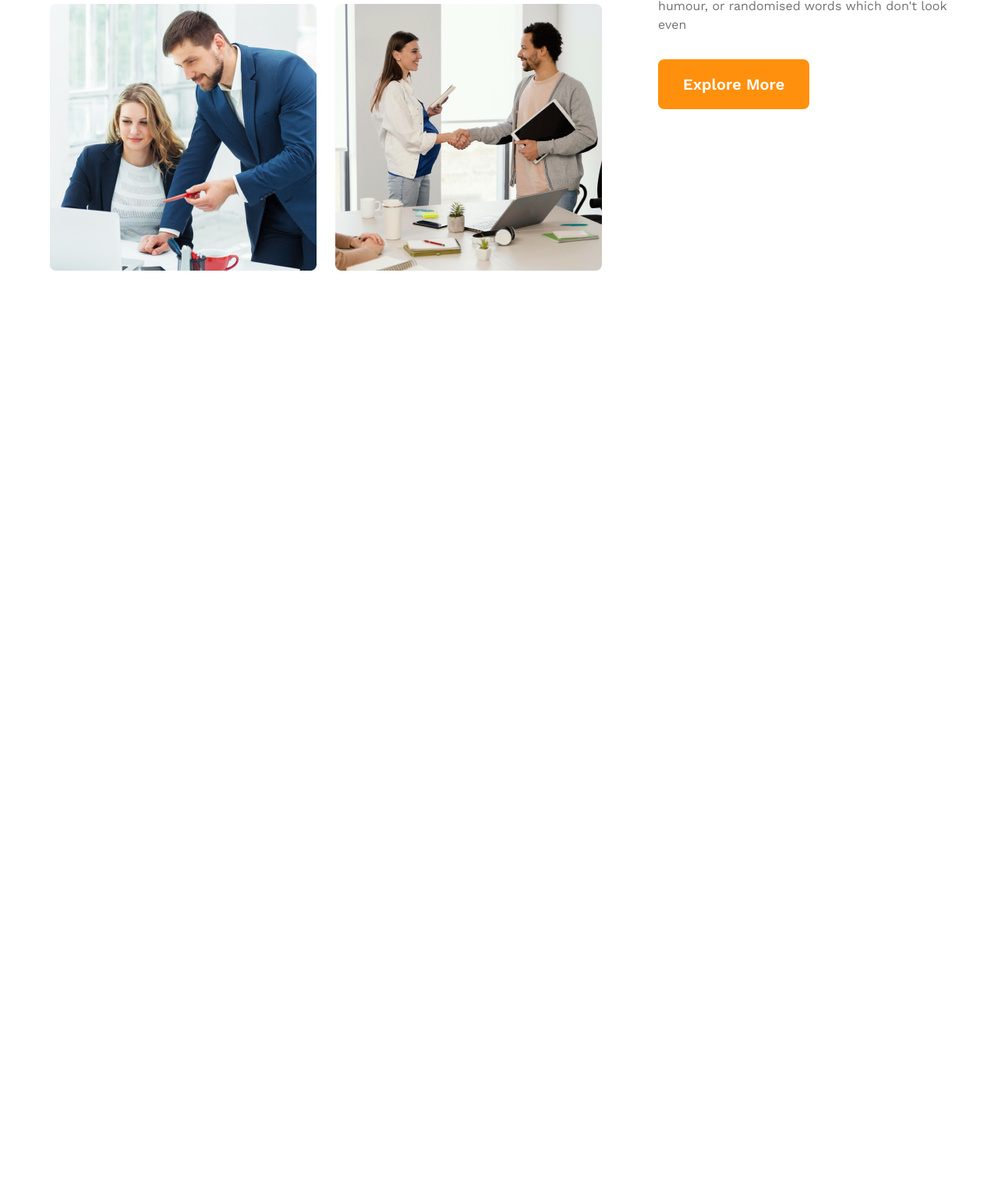
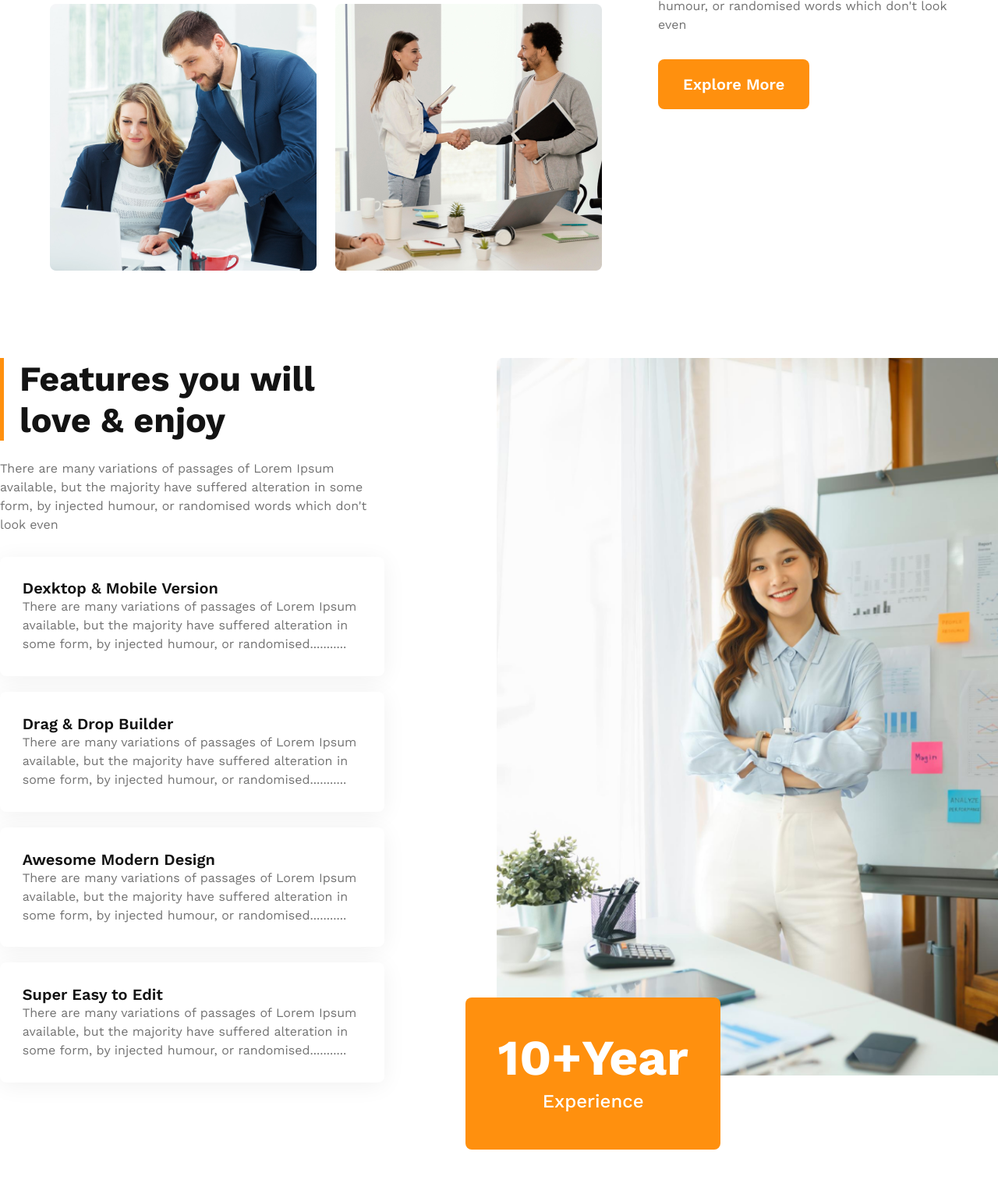
Before and after one commit to aminurjs/g3-architects, a plain HTML site: page index.html in a window 1280 px wide. Shown: the part 1743-3256 px from the top of the page at 78% size. Before the commit the page ends 2202 px from the top, so only its background shows below. Drawn offline with nearby package versions, Linux system fonts and the light colour scheme.

Commit message:
Featured area complete

```diff
--- a/index.html
+++ b/index.html
@@ -53,6 +53,37 @@
                 <button class="primary_btn">Explore More</button>
             </div>
         </section>
+        <section class="featured container">
+            <div class="featured_content">
+                <h2>Features you will love & enjoy</h2>
+                <p>There are many variations of passages of Lorem Ipsum available, but the majority have suffered alteration in some form, by injected humour, or randomised words which don't look even</p>
+                <div class="featured_items">
+                    <div class="item">
+                        <h3>Dexktop & Mobile Version</h3>
+                        <p>There are many variations of passages of Lorem Ipsum available, but the majority have suffered alteration in some form, by injected humour, or randomised...........</p>
+                    </div>
+                    <div class="item">
+                        <h3>Drag & Drop Builder</h3>
+                        <p>There are many variations of passages of Lorem Ipsum available, but the majority have suffered alteration in some form, by injected humour, or randomised...........</p>
+                    </div>
+                    <div class="item">
+                        <h3>Awesome Modern Design</h3>
+                        <p>There are many variations of passages of Lorem Ipsum available, but the majority have suffered alteration in some form, by injected humour, or randomised...........</p>
+                    </div>
+                    <div class="item">
+                        <h3>Super Easy to Edit</h3>
+                        <p>There are many variations of passages of Lorem Ipsum available, but the majority have suffered alteration in some form, by injected humour, or randomised...........</p>
+                    </div>
+                </div>
+            </div>
+            <div class="featured_img">
+                <img src="images/architect.png" alt="">
+                <div class="badge">
+                    <h4>10+Year</h4>
+                    <p>Experience</p>
+                </div>
+            </div>
+        </section>
 
     </main>
     <footer>
--- a/styles/style.css
+++ b/styles/style.css
@@ -118,6 +118,71 @@ section.teams .teams_content p{
 }
 
 
+/* Featured area styles Here */
+.featured{
+    display: flex;
+    align-items: start;
+    gap: 9rem;
+}
+.featured_content h2{
+    width: 468px;
+    color: #131313;
+    font-size: 2.8rem;
+    font-weight: 700;
+    padding-left: 1.25rem;
+    border-left: 5px solid #FF900E;
+    margin-bottom: 1.5rem;
+}
+.featured_content p{
+    color: #727272;
+    font-size: 1rem;
+    line-height: 1.5rem;
+    margin-bottom: 1.8rem;
+}
+.featured_items .item{
+    border-radius: .5rem;
+    padding: 1.8rem;
+    margin-bottom: 1.25rem;
+    background: #FFF;
+    box-shadow: 0px 4px 30px 0px rgba(0, 0, 0, 0.06);
+}
+.featured_items h3{
+    color: #131313;
+    font-size: 1.25rem;
+    font-weight: 600;
+}
+.featured_items p{
+    color: #727272;
+    font-size: 1rem;
+    line-height: 1.5rem;
+    margin-bottom: 0;
+}
+.featured_img img{
+    max-height: 920px;
+}
+.featured_img .badge{
+    border-radius: 8px;
+    background: #FF900E;
+    padding: 2.6rem;
+    display: inline-block;
+    position: relative;
+    bottom: 6.5rem;
+    right: 2.5rem;
+}
+.featured_img .badge h4{
+    color: #FFF;
+    text-align: center;
+    font-size: 4rem;
+    font-weight: 700;
+    line-height: 4.5rem;
+}
+.featured_img .badge p{
+    color: #FFF;
+    font-size: 1.5rem;
+    font-weight: 500;
+    line-height: 2.5rem;
+    text-align: center;
+}
 
 
 
```
